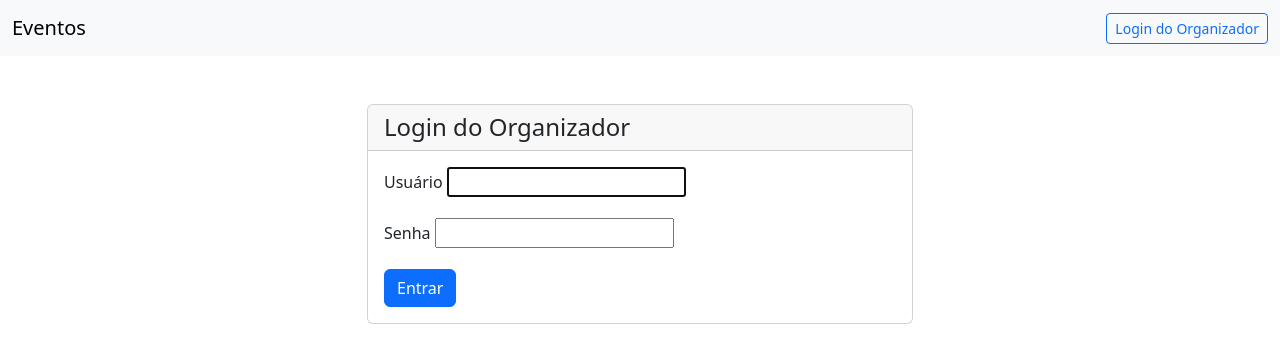
After one commit to carolinerod/Eventos_Inscricoes, a Django app: page /login/ in a window 1280 px wide. The commit adds this page. Shown: the top 363 px of the page. Run offline with Django 5.2, Linux system fonts and the light colour scheme; some libraries are stand-ins or nearby versions.

```diff
--- a/eventos/templates/eventos/base.html
+++ b/eventos/templates/eventos/base.html
@@ -1,14 +1,41 @@
+
+
 <!DOCTYPE html>
 <html lang="pt-br">
 <head>
   <meta charset="UTF-8">
   <title>{% block title %}Eventos{% endblock %}</title>
-  <link rel="stylesheet" href="https://cdn.jsdelivr.net/npm/bootstrap@5.3.0/dist/css/bootstrap.min.css">
+  <link href="https://cdn.jsdelivr.net/npm/bootstrap@5.3.0/dist/css/bootstrap.min.css" rel="stylesheet">
 </head>
 <body>
+  <nav class="navbar navbar-expand-lg navbar-light bg-light">
+    <div class="container-fluid">
+      <a class="navbar-brand" href="{% url 'evento-list' %}">Eventos</a>
+      <div class="d-flex">
+        {% if user.is_authenticated %}
+          <span class="navbar-text me-2">Olá, {{ user.username }}</span>
+          <a href="{% url 'logout' %}" class="btn btn-outline-danger btn-sm">Sair</a>
+        {% else %}
+          <a href="{% url 'login' %}" class="btn btn-outline-primary btn-sm">Login do Organizador</a>
+        {% endif %}
+      </div>
+    </div>
+  </nav>
+
   <div class="container mt-4">
+    {% if messages %}
+      {% for message in messages %}
+        <div class="alert alert-{{ message.tags }} alert-dismissible fade show" role="alert">
+          {{ message }}
+          <button type="button" class="btn-close" data-bs-dismiss="alert" aria-label="Fechar"></button>
+        </div>
+      {% endfor %}
+    {% endif %}
+
     {% block content %}
     {% endblock %}
   </div>
+
+  <script src="https://cdn.jsdelivr.net/npm/bootstrap@5.3.0/dist/js/bootstrap.bundle.min.js"></script>
 </body>
 </html>
--- /dev/null
+++ b/eventos/templates/eventos/login.html
@@ -0,0 +1,28 @@
+{% extends 'eventos/base.html' %}
+
+{% block content %}
+  <div class="row justify-content-center mt-5">
+    <div class="col-md-6">
+      <div class="card">
+        <div class="card-header">
+          <h4 class="mb-0">Login do Organizador</h4>
+        </div>
+        <div class="card-body">
+          <form method="post">
+            {% csrf_token %}
+            {% for field in form %}
+              <div class="mb-3">
+                <label for="{{ field.id_for_label }}" class="form-label">{{ field.label }}</label>
+                {{ field }}
+                {% if field.errors %}
+                  <div class="text-danger">{{ field.errors }}</div>
+                {% endif %}
+              </div>
+            {% endfor %}
+            <button type="submit" class="btn btn-primary">Entrar</button>
+          </form>
+        </div>
+      </div>
+    </div>
+  </div>
+{% endblock %}
--- a/eventos/urls.py
+++ b/eventos/urls.py
@@ -5,12 +5,17 @@ from .views import (
     EventoUpdateView,
     EventoDeleteView,
     InscricaoCreateView,
+    OrganizadorLoginView,
+    OrganizadorLogoutView,
 )
 
 urlpatterns = [
+
     path('', EventoListView.as_view(), name='evento-list'),
     path('novo/', EventoCreateView.as_view(), name='evento-create'),
     path('editar/<int:pk>/', EventoUpdateView.as_view(), name='evento-update'),
     path('<int:pk>/excluir/', EventoDeleteView.as_view(), name='evento-delete'),
     path('evento/<int:pk>/inscrever/', InscricaoCreateView.as_view(), name='evento-inscricao'),
+    path('login/', OrganizadorLoginView.as_view(), name='login'),
+    path('logout/', OrganizadorLogoutView.as_view(), name='logout'),
 ]
--- a/eventos/views.py
+++ b/eventos/views.py
@@ -1,14 +1,15 @@
 from django.views import View
-from django.shortcuts import get_object_or_404, redirect
-from django.shortcuts import render, get_object_or_404, redirect
+from django.shortcuts import get_object_or_404, redirect, render
 from django.views.generic import ListView, CreateView, UpdateView, DeleteView, FormView
 from django.urls import reverse_lazy, reverse
 from django.contrib import messages
 from django.core.mail import send_mail
 from django.conf import settings
-
+from django.contrib.auth.views import LoginView, LogoutView
+from django.contrib.auth.mixins import LoginRequiredMixin
 from .models import Evento, Participante, Inscricao
 from .forms import EventoForm, ParticipanteForm
+
 
 class EventoListView(ListView):
     model = Evento
@@ -16,24 +17,27 @@ class EventoListView(ListView):
     context_object_name = 'eventos'
 
 
-class EventoCreateView(CreateView):
+class EventoCreateView(LoginRequiredMixin, CreateView):
     model = Evento
     form_class = EventoForm
     template_name = 'eventos/evento_form.html'
     success_url = reverse_lazy('evento-list')
+    login_url = 'login'
 
 
-class EventoUpdateView(UpdateView):
+class EventoUpdateView(LoginRequiredMixin, UpdateView):
     model = Evento
     fields = ['titulo', 'descricao', 'data', 'local', 'imagem']
     template_name = 'eventos/evento_form.html'
     success_url = reverse_lazy('evento-list')
+    login_url = 'login'
 
 
-class EventoDeleteView(DeleteView):
+class EventoDeleteView(LoginRequiredMixin, DeleteView):
     model = Evento
     template_name = 'eventos/evento_confirm_delete.html'
     success_url = reverse_lazy('evento-list')
+    login_url = 'login'
 
 
 class InscricaoCreateView(FormView):
@@ -60,7 +64,6 @@ class InscricaoCreateView(FormView):
             fail_silently=False,
         )
 
-
         send_mail(
             subject='Nova Inscrição Recebida',
             message=f'{participante.nome} se inscreveu no evento "{self.evento.titulo}".',
@@ -79,3 +82,11 @@ class InscricaoCreateView(FormView):
         context = super().get_context_data(**kwargs)
         context['evento'] = self.evento
         return context
+
+
+class OrganizadorLoginView(LoginView):
+    template_name = 'eventos/login.html'
+
+
+class OrganizadorLogoutView(LogoutView):
+    next_page = reverse_lazy('evento-list')
```
Also changed, not shown: eventos/templates/eventos/evento_list.html (+10 -5 lines).
